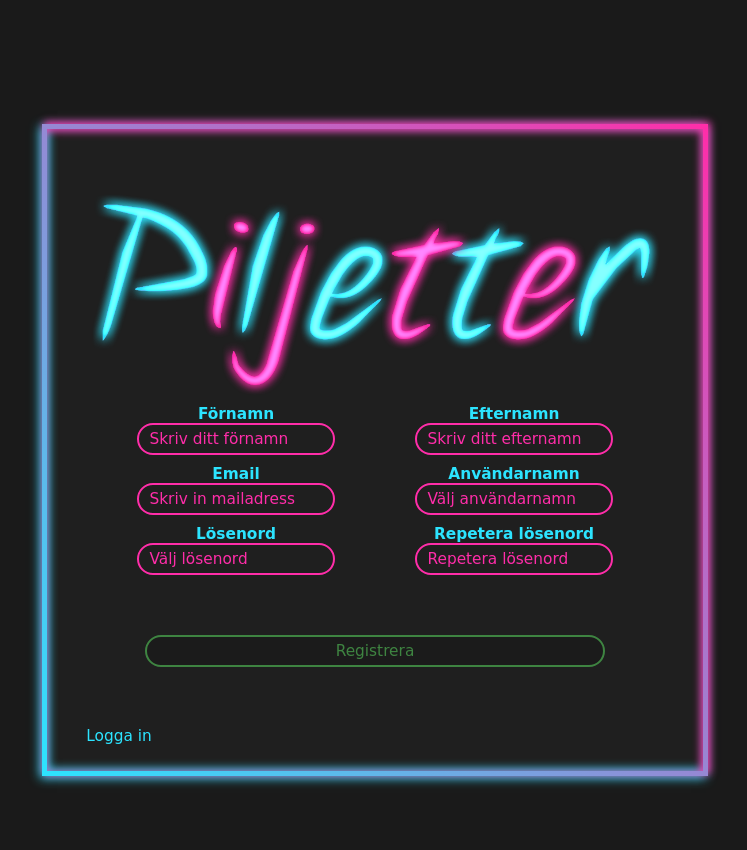
After one commit to kurtular/piljetter, a PHP site: page /registration.html in a window 1280 px wide. The commit adds this page. Shown: the whole page, without its empty margins (265-1012 px from the left). Run offline with PHP 8.4, Linux system fonts and the light colour scheme.

Commit message:
Skapat registrering och ändrat lite i login

```diff
--- a/css/login.css
+++ b/css/login.css
@@ -72,13 +72,13 @@ outline: none;
     color: #ff2da9;
     border:2px solid#2ce4ff;
 }
-#login_form span{
+#login_form a{
     float:right;
-    color: #fff;
     margin-bottom: -10px;
     color:#ff2da9;
+    text-decoration: none;
 }
-#login_form span:hover{
+#login_form a:hover{
     color:#2ce4ff;
     cursor: pointer;
 }
--- /dev/null
+++ b/css/registration.css
@@ -0,0 +1,95 @@
+*{
+    margin: 0;
+    padding: 0;
+    box-sizing: border-box;
+}
+html,body{
+    width: 100%;
+    height: 100%;
+}
+body{
+    background:#1a1a1a;
+    display: grid;
+    justify-content: center;
+    align-items: center;
+    margin-top: 50px;
+    margin-bottom: 50px;
+}
+b {
+    color: #2ce4ff;
+    font-size: 1.2vw;
+}
+
+
+#reg_form:before{
+    content: "";
+    position: absolute;
+    top: 0;
+    right: 0;
+    bottom: 0;
+    left: 0;
+    z-index: -1;
+    margin: -5px;
+    border-radius: inherit;
+    padding: 10px;
+    background: linear-gradient(45deg, #2ce4ff, #ff2da9);
+    box-shadow: 2px -2px 8px #ff2da9,-2px 2px 10px #2ce4ff;
+}
+#reg_form{
+    background-color: #1f1f1f;
+    width:min-content;
+    padding: 5vw 5vh ;
+    text-align: center;
+    position: relative;
+    background-clip: padding-box;
+    box-shadow:-2px 2px 8px #ff2da9 inset, 2px -2px 10px #2ce4ff inset;
+}
+#reg_form *{
+    display: block;
+    margin: 0px auto;
+    font-family: cursive;
+    font-size: 1.2vw;
+    user-select: none;
+    -moz-user-focus: none;
+    -webkit-user-drag: none;
+}
+#reg_form *:focus{
+        outline: none;
+}
+#reg_form img{width: 45vw; }
+#reg_form input{width: 90%; padding: 5px 10px; border: none; background-color: #1f1f1f;}
+.inputfield{color: #2ce4ff; border-radius:50px;}
+.inputfield::placeholder{color: #ff2da9;}
+#reg_form input.inputfield{border:2px solid #ff2da9;}
+
+#reg_form .outerspan{
+    display: flex;
+    margin: 10px;
+}
+#reg_form button{
+    margin-top: 60px;
+    margin-bottom: 60px;
+}
+#reg_form a{
+    margin-left: -40vw;
+    margin-bottom: -3vw;
+    color:#2ce4ff;
+    text-decoration: none;
+}
+#reg_form a:hover{
+    color:#ff2da9;
+}
+button {
+    background-color: #1a1a1a;
+    color: #4CAF50;
+    padding: 5px 10px;
+    border:2px solid #4CAF50;
+    border-radius:50px;
+    cursor: pointer;
+    width: 80%;
+    opacity: 0.7;
+}
+button:hover {
+    opacity:1;
+    color: #4CAF50;
+  }
--- a/login.html
+++ b/login.html
@@ -11,10 +11,10 @@
 <body>
     <form id="login_form">
         <img src="/img/logo.png">
-        <input type="text" name="username" placeholder="Användarensnamn" required autocomplete="off">
+        <input type="text" name="username" placeholder="Användarnamn" required autocomplete="off">
         <input type="password" name="password" placeholder="Lösenord" required autocomplete="off">
-        <button name="submit" type="submit" value="login">logga in</button>
-        <span>skapa ett konto</span>
+        <button name="submit" type="submit" value="login">Logga in</button>
+        <span><a href="/registration.html">Registrera ett konto</a></span>
     </form>
 </body>
 <script>
--- /dev/null
+++ b/registration.html
@@ -0,0 +1,66 @@
+<!DOCTYPE html>
+<html lang="en">
+<head>
+    <meta charset="UTF-8">
+    <meta name="viewport" content="width=device-width, initial-scale=1.0">
+    <meta http-equiv="X-UA-Compatible" content="ie=edge">
+    <link rel="shortcut icon" href="/img/icon.png" type="image/x-icon">
+    <link rel="stylesheet" href="/css/registration.css">
+    <title>Registrering</title>
+</head>
+<body>
+    <form id="reg_form">
+        <img src="/img/logo.png">
+        <span class="outerspan">
+            <span>
+        <label for ="firstname"><b>Förnamn</b></label>
+        <input type="text" class=inputfield name="firstname" placeholder="Skriv ditt förnamn" required>
+            </span>
+            <span>
+        <label for ="surname"><b>Efternamn</b></label>
+        <input type="text" class=inputfield name="surname" placeholder="Skriv ditt efternamn" required>
+            </span>
+        </span>
+        <span class="outerspan">
+            <span>
+        <label for ="email"><b>Email</b></label>
+        <input type="email" class=inputfield name="email" placeholder="Skriv in mailadress" required autocomplete="off">
+            </span>
+            <span>
+        <label for ="username"><b>Användarnamn</b></label>
+        <input type="text" class=inputfield name="username" placeholder="Välj användarnamn" required autocomplete="off">
+            </span>
+        </span>
+        <span class="outerspan">
+            <span>
+        <label for ="password"><b>Lösenord</b></label>
+        <input type="password" class=inputfield name="password" placeholder="Välj lösenord" required autocomplete="off">
+            </span>
+            <span>
+        <label for ="password"><b>Repetera lösenord</b></label>
+        <input type="password" class=inputfield name="repeatpassword" placeholder="Repetera lösenord" required autocomplete="off">
+            </span>
+        </span>
+        <span>
+            <button name=registrate type="submit" value= "registrate">Registrera</button>
+        </span>
+        <span><a href="/login.html">Logga in</a></span>
+    </form>
+    <script>
+        document.querySelector("button[type='submit']").onclick = function(e){
+            if(isRequiredDone(document.querySelectorAll("input[required]"))){
+            e.preventDefault();}
+
+        };
+        function isRequiredDone(elements){
+            var returned = true;
+            elements.forEach(element => {
+                if(element.value ==""){
+                returned = false;
+                }
+            });
+            return returned;
+        }
+        </script>
+</body>
+</html>
```
